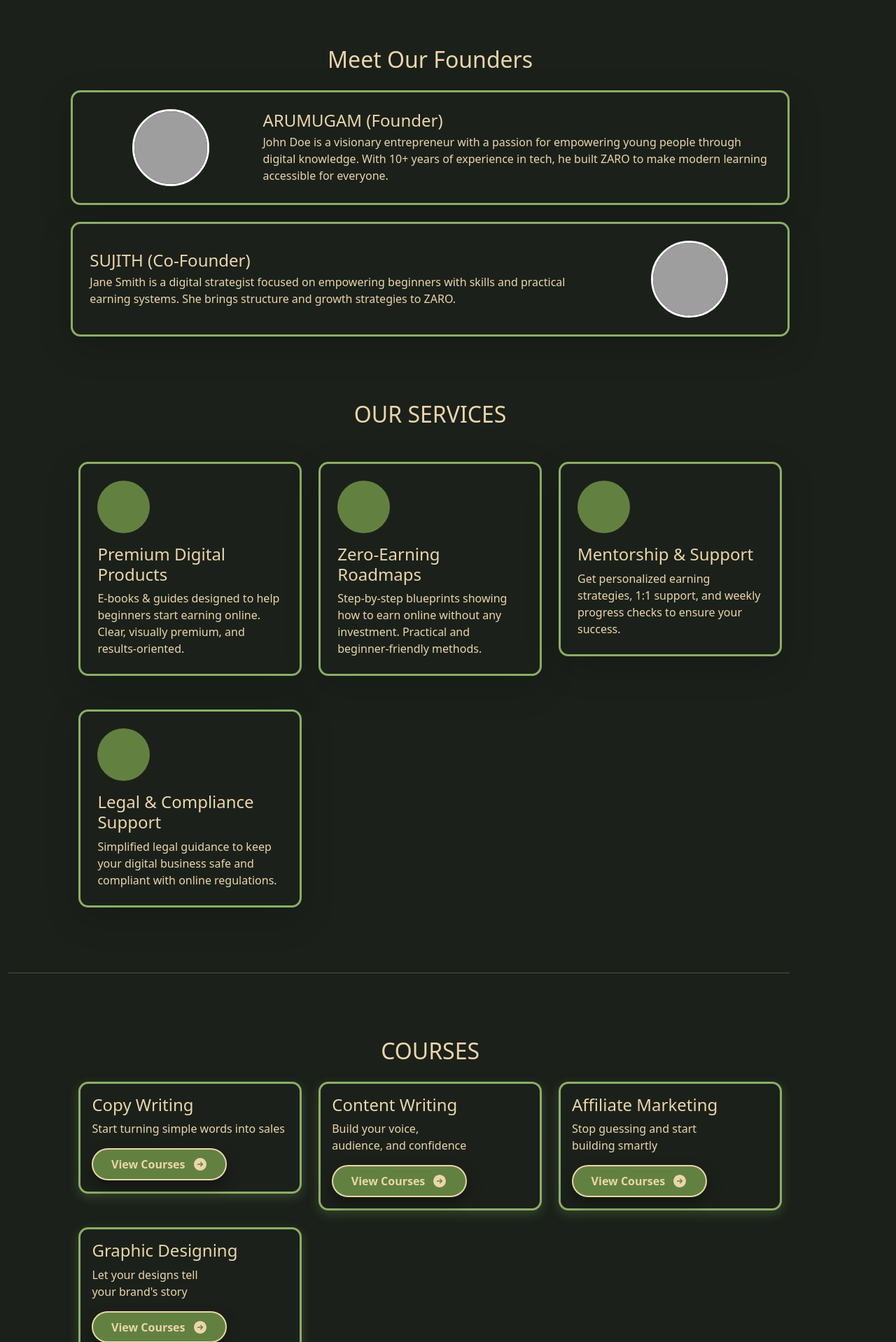
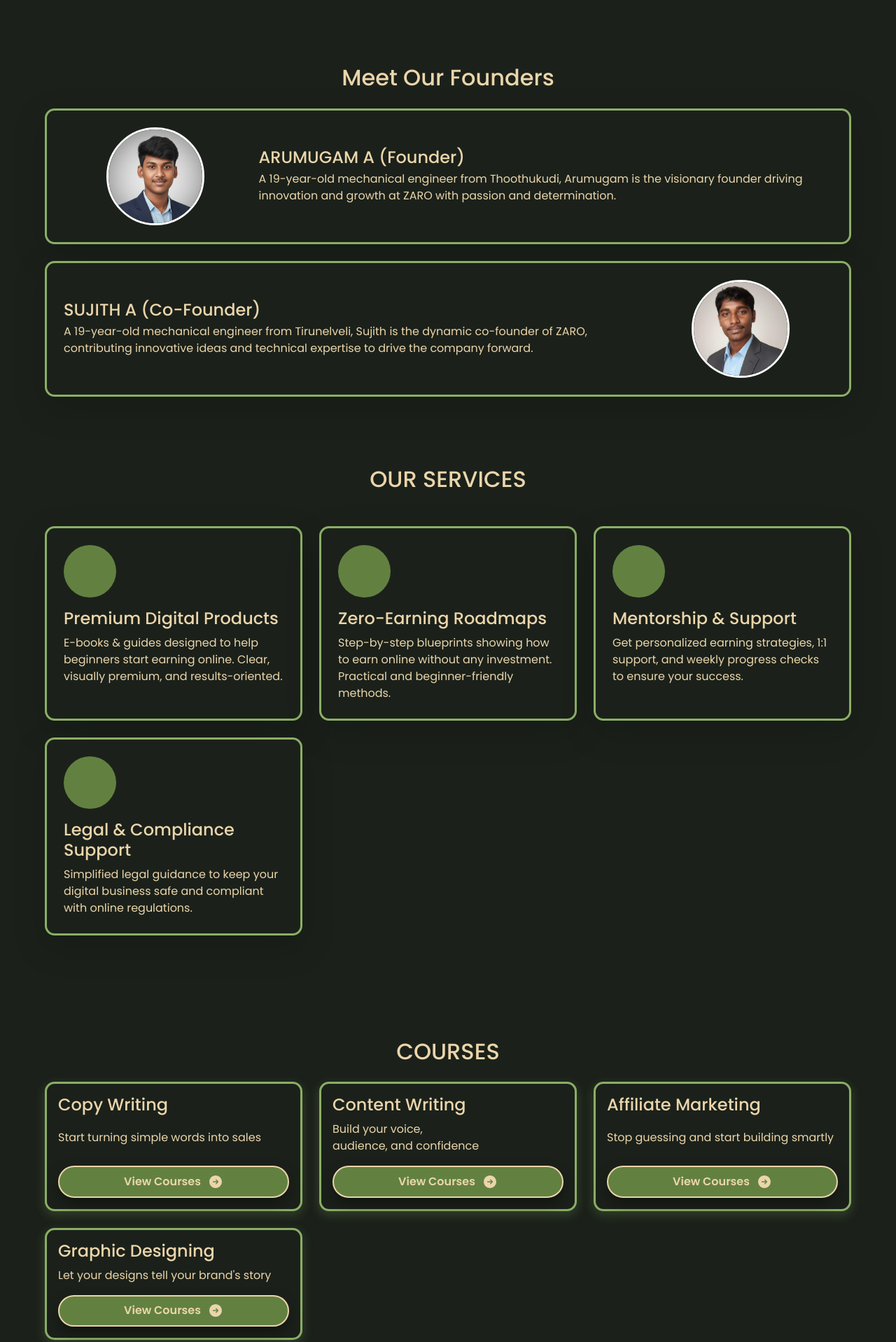
Before and after one commit to GaneshRK/Zaro, a Django app: page / in a window 1280 px wide. Shown: the part 1390-3308 px from the top of the page at 70% size. Run offline with Django 5.2, Linux system fonts and the light colour scheme; data comes from the database, SQL or seed files in the repository; grey boxes are pictures that could not be loaded.

Commit message:
aligned css

```diff
--- a/static/css/style.css
+++ b/static/css/style.css
@@ -1,6 +1,9 @@
 /* ============================================================
    ROOT VARIABLES & GLOBAL
 ============================================================ */
+
+@import url('https://fonts.googleapis.com/css2?family=Poppins:wght@300;400;500;600;700;800&display=swap');
+
 :root {
     --bg: #1B211A;
     --accent: #628141;
@@ -21,6 +24,7 @@ a {
 html, body {
     width: 100%;
     height: 100%;
+    font-family: 'Poppins', sans-serif !important;
 }
 
 body {
@@ -36,7 +40,14 @@ h1,h2,h3,h4,h5,p{
     padding-right: 5%;
     width: 100%;
     max-width: 100%;
-    margin: 4%;
+    margin: 4% auto;
+}
+.section-container * {
+    box-sizing: border-box;
+}
+.section-inner {
+    max-width: 1200px;
+    margin: auto;
 }
 
 /* ============================================================
@@ -89,6 +100,10 @@ h1,h2,h3,h4,h5,p{
 
 .nav-link:hover{
   color: var(--light) !important;;
+}
+
+#mainNav.scrolled .nav-link:hover {
+    color: var(--light) !important;
 }
 
 hr{
@@ -264,17 +279,44 @@ hr{
     color: var(--light);
     border-radius: 14px;
     transition: 0.3s ease;
-    padding-left: 6%;
-    padding-right: 5% ;
-    margin-left: 8%;
+    padding: 30px;
+    margin: 20px 0;
 }
 
 .founder-img {
-    width: 100%;            /* responsive */
-    max-width: 110px;       /* fixed size */
-    height: 110px;
+    width: 100%;
+    max-width: 140px;
+    height: 140px;
     object-fit: cover;
     border: 3px solid #fff;
+}
+/* ============================================================
+   Equal Height Cards for Services & Courses
+============================================================ */
+
+.row.g-4 > .col-md-4 {
+    display: flex;
+}
+
+.row.g-4 > .col-md-4 .service-card,
+.row.g-4 > .col-md-4 .course-card {
+    flex: 1;
+    display: flex;
+    flex-direction: column;
+}
+
+.row.g-4 > .col-md-4 .service-card .card-body,
+.row.g-4 > .col-md-4 .course-card .card-body {
+    flex: 1;
+    display: flex;
+    flex-direction: column;
+    justify-content: space-between;
+}
+
+.course-card img {
+    flex-shrink: 0;
+    width: 100%;
+    height: auto;
 }
 
 /* ============================================================
@@ -293,6 +335,9 @@ hr{
     padding: 20px;
     transition: all 0.3s ease-in-out;
     box-shadow: 0px 5px 15px rgba(139, 174, 102, 0.25);
+    display: flex;
+    flex-direction: column;
+    flex: 1;
 }
 
 .service-icon {
@@ -318,8 +363,17 @@ hr{
     border: 3px solid var(--accent2);
     border-radius: 14px;
     box-shadow: 0px 5px 15px rgba(139, 174, 102, 0.25);
+    display: flex;
+    flex-direction: column;
+    flex: 1;
 }
 
+.course-card .card-body {
+    flex: 1;
+    display: flex;
+    flex-direction: column;
+    justify-content: space-between;
+}
 .course-card img {
     width: 100%;
     height: 230px;
@@ -335,7 +389,6 @@ hr{
     background-image: url('/static/img/img2.jpg');
     background-size: cover;
     background-attachment: fixed;
-
     position: relative;
     display: flex;
     justify-content: center;
@@ -382,9 +435,14 @@ hr{
    FOOTER
 ============================================================ */
 footer {
-  padding: 30px 0;
+  padding:0;
   color: var(--light);
   margin-top: 0;
+  max-width: 100%;
+  padding-left: 20px;
+}
+.footer-left{
+    margin-right:auto;
 }
 
 .footer-section {
@@ -411,7 +469,6 @@ footer {
 
 .footer-links a:hover { color: var(--accent2); }
 
-/* Contact Card */
 .contact-card {
     background: rgba(255,255,255,0.08);
     padding: 30px;
@@ -419,7 +476,8 @@ footer {
     border: 1px solid rgba(255,255,255,0.12);
     backdrop-filter: blur(8px);
     max-width: 380px;
-    margin-left: auto;
+    margin-top: 20px;
+    padding-left: 20px;
 }
 
 .social-icons a {
--- a/templates/base.html
+++ b/templates/base.html
@@ -5,6 +5,7 @@
     <meta charset="utf-8">
     <meta name="viewport" content="width=device-width, initial-scale=1">
     <title>Zaro - {% block title %}{% endblock %}</title>
+    <link rel="icon" href="{% static 'img/zaro_logo1.png' %}" type="image/png">
     <link href="https://cdn.jsdelivr.net/npm/bootstrap@5.3.0/dist/css/bootstrap.min.css" rel="stylesheet">
     <link href="/static/css/style.css" rel="stylesheet">
     <link rel="stylesheet" href="https://cdn.jsdelivr.net/npm/bootstrap-icons@1.11.1/font/bootstrap-icons.css">
@@ -16,15 +17,10 @@
   <div class="fixed-top navbar-wrapper">
     <nav class="navbar navbar-expand-lg navbar-dark mx-auto" id="mainNav">
       <div class="container px-4 d-flex">
-        <!-- Brand -->
         <a class="navbar-brand fw-bold fs-4" href="/">ZARO</a>
-
-        <!-- Toggler -->
         <button class="navbar-toggler" type="button" data-bs-toggle="collapse" data-bs-target="#navMenu">
           <span class="navbar-toggler-icon"></span>
         </button>
-
-        <!-- Menu -->
         <div class="collapse navbar-collapse justify-content-end" id="navMenu">
           <ul class="navbar-nav align-items-center me-3">
             <li class="nav-item"><a class="nav-link" href="/">Home</a></li>
@@ -37,7 +33,6 @@
               <li class="nav-item"><a class="nav-link" href="{% url 'login' %}">Login / Register</a></li>
             {% endif %}
           </ul>
-
         </div>
       </div>
     </nav>
@@ -46,7 +41,7 @@
 <!-- ==========================================================
      CONTENT
      ========================================================== -->
-  <div class="container" style="margin: 0; padding: 0;">
+  <div class="container" style="margin: 0; padding: 0;max-width: 100%;">
     {% block content %}{% endblock %}
   </div>
 <!-- ==========================================================
@@ -54,8 +49,7 @@
      ========================================================== -->
   <footer class="footer-section" id="contact">
       <div class="container">
-          <div class="row align-items-start">
-
+          <div class="row align-items">
               <!-- LEFT COLUMN (CONTENT)-->
               <div class="col-md-6 footer-left">
                   <h3 class="footer-logo">ZARO</h3>
@@ -73,7 +67,6 @@
                       <a href="https://www.linkedin.com/in/tamil-selvi-tamil-selvi-764130339/"><i class="bi bi-linkedin"></i></a>
                   </div>
               </div>
-
               <!-- RIGHT COLUMN (CONTACT BOX) -->
               <div class="col-md-6 footer-right">
                   <div class="contact-card">
@@ -97,13 +90,10 @@
 
   <script src="https://cdn.jsdelivr.net/npm/bootstrap@5.3.0/dist/js/bootstrap.bundle.min.js"></script>
   <script src="/static/js/site.js"></script>
-
   {% block scripts %}{% endblock %}
-
   <script>
   document.addEventListener("DOMContentLoaded", () => {
       const nav = document.getElementById("mainNav");
-
       function updateNav() {
           if (window.scrollY > 60) {
               nav.classList.add("scrolled");
@@ -111,31 +101,22 @@
               nav.classList.remove("scrolled");
           }
       }
-
-      setTimeout(updateNav, 50);  // <-- add this
+      setTimeout(updateNav, 50);
       window.addEventListener("scroll", updateNav);
   });
   document.addEventListener("DOMContentLoaded", function () {
       const navMenu = document.getElementById("navMenu");
       const navLinks = navMenu.querySelectorAll("a");
-
       navLinks.forEach(link => {
           link.addEventListener("click", () => {
-
-              // Only close for internal scrolling links (starting with #)
               if (link.getAttribute("href").startsWith("#")) {
                   const bsCollapse = bootstrap.Collapse.getInstance(navMenu)
                       || new bootstrap.Collapse(navMenu, { toggle: false });
-
                   bsCollapse.hide();
               }
-
           });
       });
   });
   </script>
-
-
-
   </body>
   </html>
--- a/templates/core/home.html
+++ b/templates/core/home.html
@@ -6,7 +6,6 @@
      ========================================================== -->
 <section id="welcome">
     <div class="overlay-dark"></div>
-
     <div class="welcome-content">
         <h1>Welcome to Zaro</h1>
         <p>Where Ambition Meets Opportunity</p>
@@ -18,13 +17,12 @@
         </a>
     </div>
 </section>
-
-<div class="container">
 <!-- ==========================================================
      INTRODUCTION SECTION
      ========================================================== -->
-<section id="introduction">
-    <div class="section-container intro-flex">
+<section id="introduction" class="section-container">
+    <div class="section-inner">
+    <div class=" intro-flex">
         <div class="intro-text">
             <h2 class="py-3"> India’s Fastest-Growing Digital Brand</h2>
             <p class="py-3">ZARO is more than a brand. It is a movement created for dreamers, creators and young achievers. Built with the vision of making financial growth simple, modern and accessible, ZARO is to unlock your earning potential with digital knowledge, proven systems, and high-value learning resources.
@@ -34,61 +32,46 @@
             <img src="/static/img/zaro_logo2.png" alt="Zaro Logo">
         </div>
     </div>
+</div>
 </section>
 <!-- ==========================================================
      FOUNDERS SECTION
      ========================================================== -->
-<section id="founders">
-    <h2 class="text-center mb-4"  style="margin-left: 8%; margin-bottom: 20px;">Meet Our Founders</h2>
-
+<section id="founders" class="section-container">
+    <div class="section-inner">
+    <h2 class="text-center mb-4">Meet Our Founders</h2>
     <!-- Founder -->
     <div class="founder-box shadow-lg p-4 mb-4">
         <div class="row align-items-center g-3">
-
-            <!-- Image 20% -->
             <div class="col-3 text-center">
                 <img src="/static/img/founder.jpg" alt="Founder"
                      class="img-fluid rounded-circle founder-img">
             </div>
-
-            <!-- Text 80% -->
             <div class="col-9">
-                <h4 class="mb-1" style="color: var(--light);">ARUMUGAM (Founder)</h4>
+                <h4 class="mb-1" style="color: var(--light);">ARUMUGAM A (Founder)</h4>
                 <p class="m-0">
-                    John Doe is a visionary entrepreneur with a passion for empowering young
-                    people through digital knowledge. With 10+ years of experience in tech,
-                    he built ZARO to make modern learning accessible for everyone.
+                    A 19-year-old mechanical engineer from Thoothukudi, Arumugam is the visionary founder driving innovation and growth at ZARO with passion and determination.
                 </p>
             </div>
-
         </div>
     </div>
-
     <!-- Co-Founder -->
     <div class="founder-box shadow-lg p-4 mb-4">
         <div class="row align-items-center g-3">
-
-            <!-- Text 80% -->
             <div class="col-9">
-                <h4 class="mb-1" style="color: var(--light);">SUJITH (Co-Founder)</h4>
+                <h4 class="mb-1" style="color: var(--light);">SUJITH A (Co-Founder)</h4>
                 <p class="m-0">
-                    Jane Smith is a digital strategist focused on empowering beginners with
-                    skills and practical earning systems. She brings structure and growth
-                    strategies to ZARO.
+                    A 19-year-old mechanical engineer from Tirunelveli, Sujith is the dynamic co-founder of ZARO, contributing innovative ideas and technical expertise to drive the company forward.
                 </p>
             </div>
-
-            <!-- Image 20% -->
             <div class="col-3 text-center">
-                <img src="/static/img/cofounder.jpg" alt="Co-Founder"
+                <img src="/static/img/co-founder.jpg" alt="Co-Founder"
                      class="img-fluid rounded-circle founder-img">
             </div>
-
         </div>
     </div>
-
+    </div>
 </section>
-
 <!-- ==========================================================
      SERVICES SECTION
      ========================================================== -->
@@ -103,10 +86,8 @@
                 </div>
                 <h4 class="card-title" style="color: var(--light);">Premium Digital Products</h4>
                 <p class="card-text">E-books & guides designed to help beginners start earning online. Clear, visually premium, and results-oriented.</p>
-
             </div>
         </div>
-
         <!-- Service 2: Zero-Earning Roadmaps -->
         <div class="col-md-4">
             <div class="card service-card p-4 shadow-lg">
@@ -115,10 +96,8 @@
                 </div>
                 <h4 class="card-title" style="color: var(--light);">Zero-Earning Roadmaps</h4>
                 <p class="card-text">Step-by-step blueprints showing how to earn online without any investment. Practical and beginner-friendly methods.</p>
-
             </div>
         </div>
-
         <!-- Service 3: Mentorship & Support -->
         <div class="col-md-4">
             <div class="card service-card p-4 shadow-lg">
@@ -127,13 +106,8 @@
                 </div>
                 <h4 class="card-title" style="color: var(--light);">Mentorship & Support</h4>
                 <p class="card-text">Get personalized earning strategies, 1:1 support, and weekly progress checks to ensure your success.</p>
-
             </div>
         </div>
-    </div>
-
-    <!-- Additional Services -->
-    <div class="row g-4 mt-4">
         <!-- Service 4: Legal & Compliance Support -->
         <div class="col-md-4">
             <div class="card service-card p-4 shadow-lg">
@@ -142,28 +116,25 @@
                 </div>
                 <h4 class="card-title" style="color: var(--light);">Legal & Compliance Support</h4>
                 <p class="card-text">Simplified legal guidance to keep your digital business safe and compliant with online regulations.</p>
-
             </div>
         </div>
     </div>
 </section>
-<hr>
-<!-- COURSES -->
+<!-- ==========================================================
+     COURSE SECTION
+     ========================================================== -->
 <section class="py-5 section-container" id="courses">
     <h2 class="text-center mb-4">COURSES</h2>
     <div class="row g-4">
         {% for c in courses %}
         <div class="col-md-4 fade-in-course">
             <div class="card course-card">
-
                 {% if c.thumbnail %}
                 <img src="{{ c.thumbnail.url }}" alt="{{ c.title }} Thumbnail">
                 {% endif %}
-
                 <div class="card-body">
                     <h4>{{ c.title }}</h4>
                     <p>{{ c.short_description }}</p>
-
                     <a href="/courses/{{ c.slug }}/"class="button">
                         View Courses
                         <svg class="icon" viewBox="0 0 24 24" fill="currentColor">
@@ -171,20 +142,16 @@
                         </svg>
                     </a>
                 </div>
-
             </div>
         </div>
         {% endfor %}
     </div>
 </section>
-
-</div>
 <!-- ==========================================================
      ABOUT SECTION
      ========================================================== -->
-<section id="about">
+<section id="about" class="section-container">
     <div class="overlay-dark"></div>
-
     <div class="content-box">
         <h2>ABOUT ZARO</h2>
         <p>
@@ -196,33 +163,23 @@
         </p>
     </div>
 </section>
-
 <script>
 document.addEventListener("DOMContentLoaded", () => {
     const content = document.querySelector("#welcome .welcome-content");
-
-    // Fade in on load
     setTimeout(() => content.classList.add("visible"), 200);
-
-    // Observer to fade OUT as welcome section leaves viewport
     const observer = new IntersectionObserver(
         (entries) => {
             entries.forEach(entry => {
-                // entry.intersectionRatio = how much of #welcome is on screen
                 if (entry.intersectionRatio < 0.5) {
-                    // Less than 50% visible → fade out
                     content.classList.add("fade-out");
                 } else {
-                    // More than 50% visible → fade in
                     content.classList.remove("fade-out");
                 }
             });
         },
-        { threshold: [0, 0.5, 1] }  // trigger at 0%, 50%, 100%
+        { threshold: [0, 0.5, 1] }
     );
-
     observer.observe(document.querySelector("#welcome"));
 });
 </script>
-
 {% endblock %}
```
Also changed, not shown: static/img/co-founder.jpg (added), static/img/founder.jpg (added), static/img/zaro_logo1.png (added).
